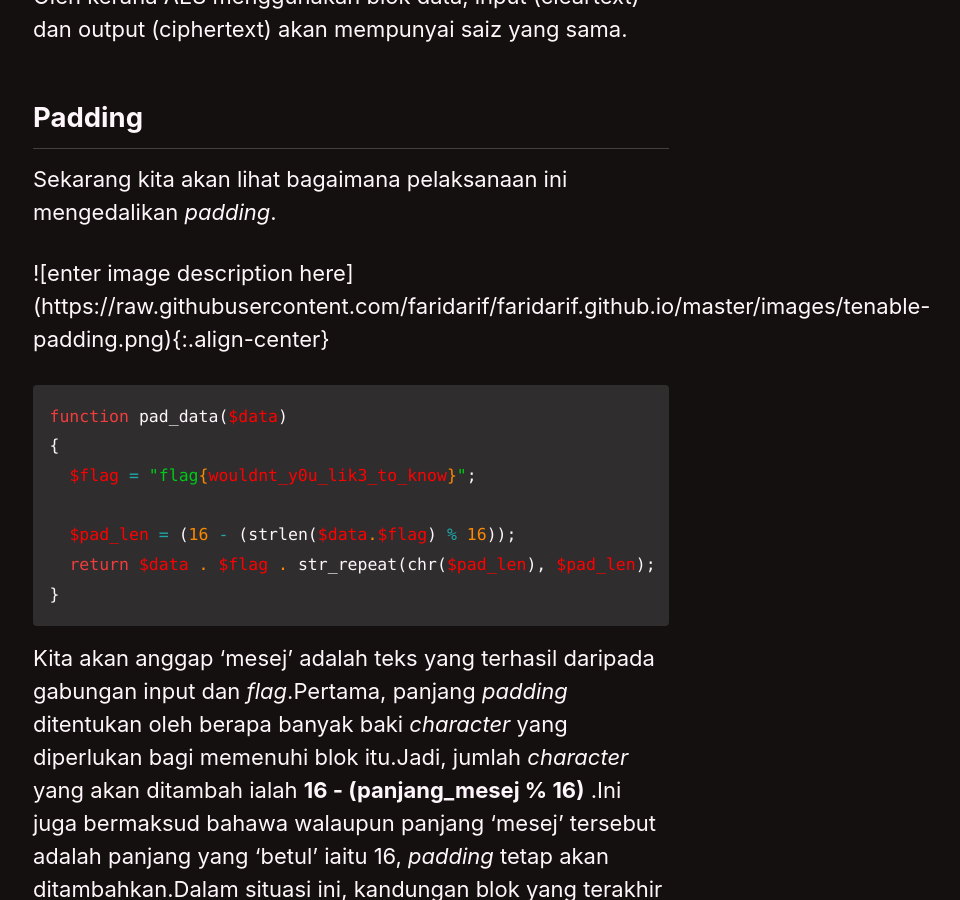
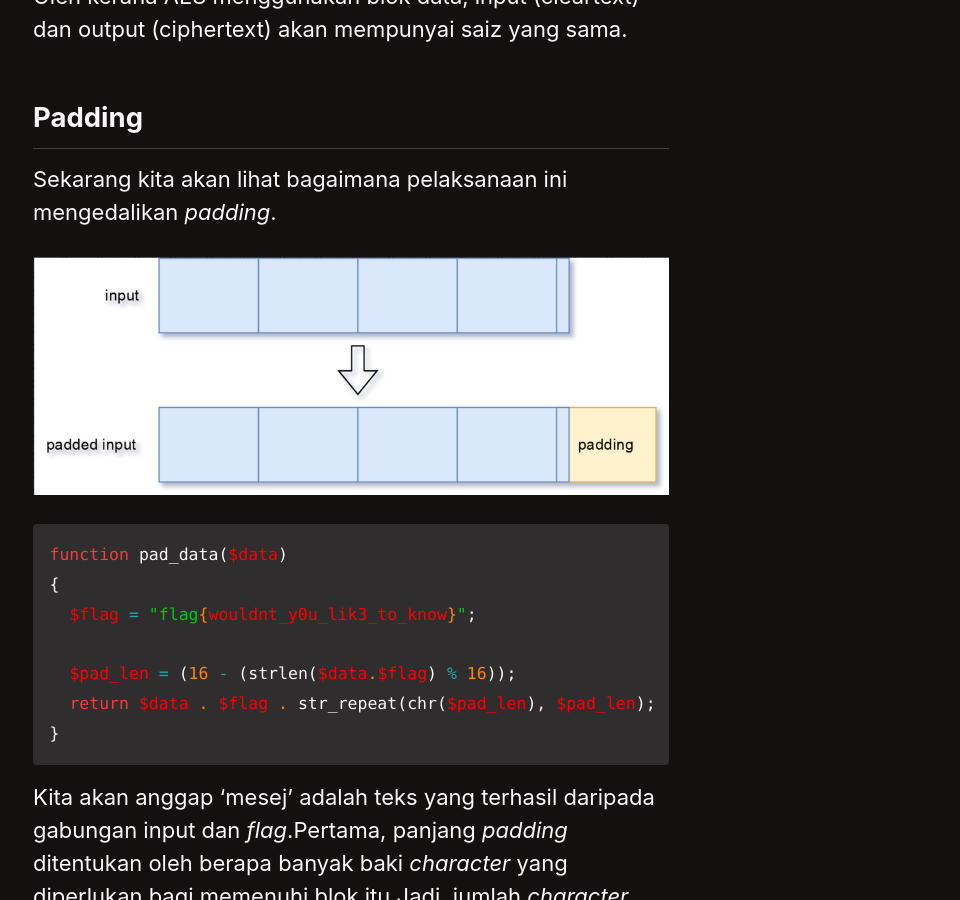
Before and after one commit to faridarif/faridarif.github.io, a Jekyll site: the page built from _posts/2021-02-23-CTF-netrunner-encryption.md, in a window 1280 px wide and 900 px high, scrolled down 5705 px. Shown: the whole window, without its empty margins (289-1249 px from the left). Built offline with Jekyll 4.4.1, drawn with Linux system fonts in a browser that asks for light colours; cached includes are drawn as plain includes.

Commit message:
Update 2021-02-23-CTF-netrunner-encryption.md

````diff
--- a/_posts/2021-02-23-CTF-netrunner-encryption.md
+++ b/_posts/2021-02-23-CTF-netrunner-encryption.md
@@ -128,7 +128,7 @@ Oleh kerana AES menggunakan blok data, input (cleartext) dan output (ciphertext)
 
 Sekarang kita akan lihat bagaimana pelaksanaan ini mengedalikan *padding*.
 
-!\[enter image description here\](https://raw.githubusercontent.com/faridarif/faridarif.github.io/master/images/tenable-padding.png){:.align-center}
+![enter image description here](https://raw.githubusercontent.com/faridarif/faridarif.github.io/master/images/tenable-padding.png){:.align-center}
 
 ```php
 function pad_data($data)
````
